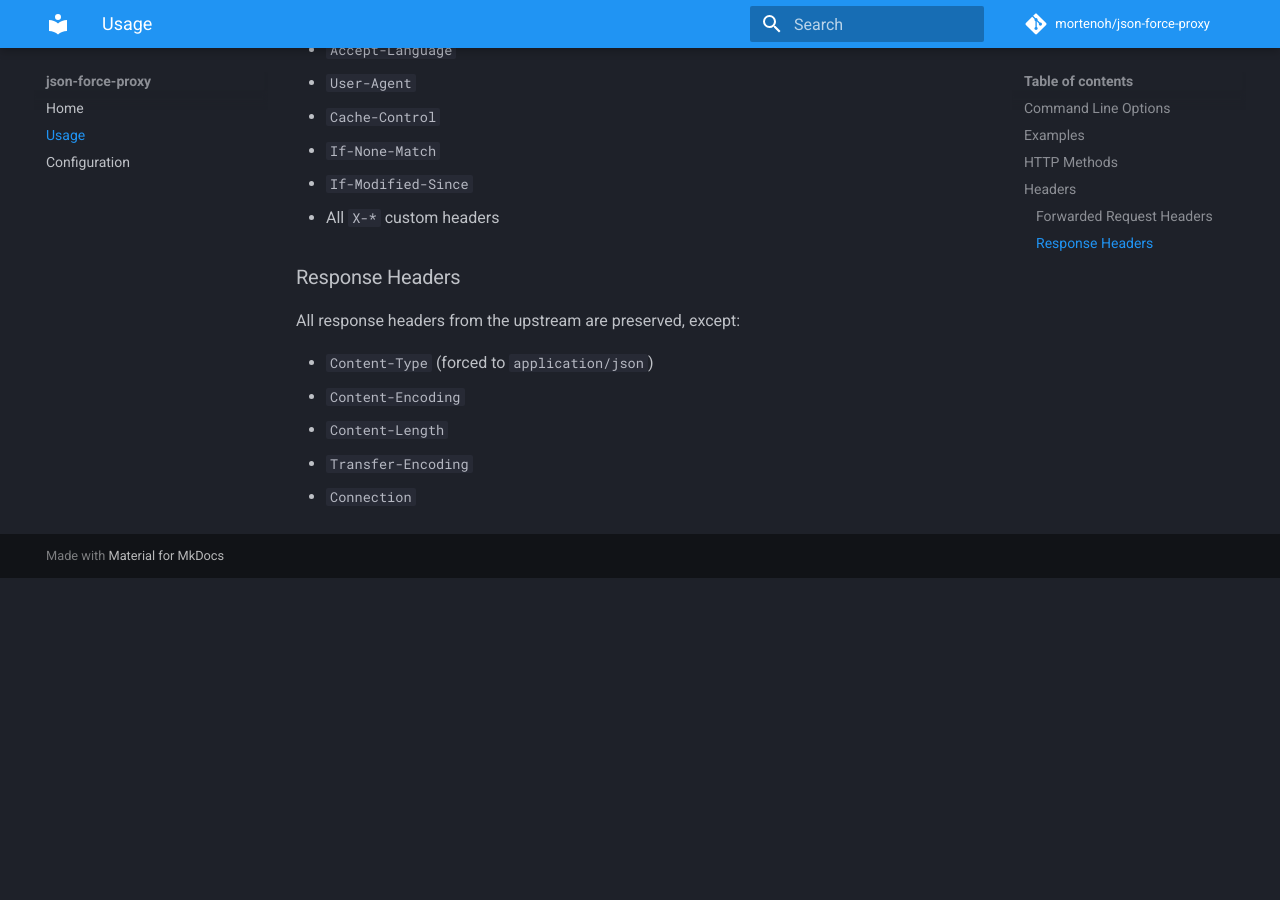
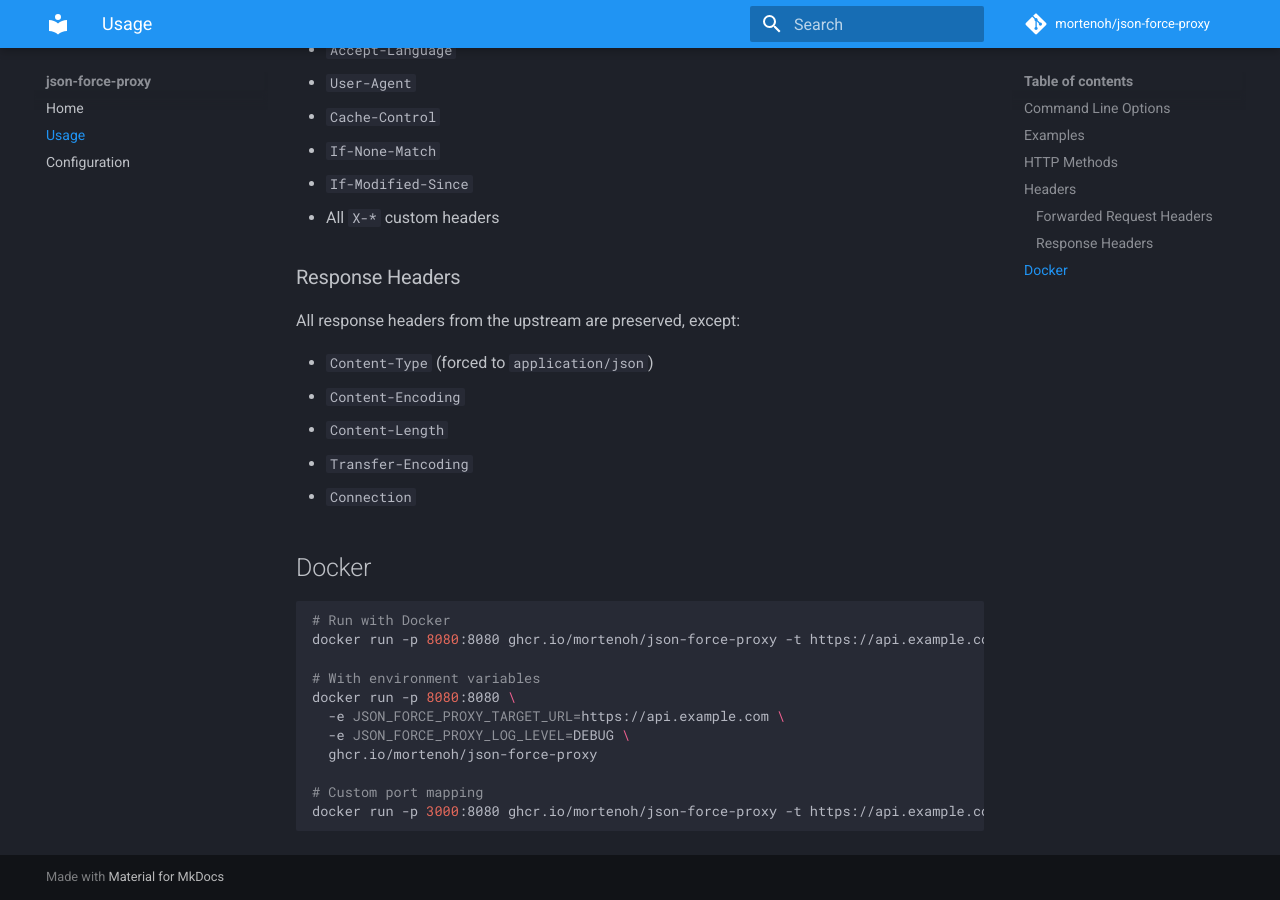
Before and after one commit to mortenoh/json-force-proxy, an MkDocs documentation site: the page built from docs/usage.md, in a window 1280 px wide and 900 px high, scrolled down 1435 px. Built offline with MkDocs 1.6.1 and Material for MkDocs 9.7.7, drawn with Linux system fonts in a browser that asks for light colours; comment, search, counter and statistics services are not loaded; before the commit the page ends 2013 px from its top, so only the background shows below that.

Commit message:
docs: add Docker usage to README and docs

````diff
--- a/docs/usage.md
+++ b/docs/usage.md
@@ -69,3 +69,19 @@ All response headers from the upstream are preserved, except:
 - `Content-Length`
 - `Transfer-Encoding`
 - `Connection`
+
+## Docker
+
+```bash
+# Run with Docker
+docker run -p 8080:8080 ghcr.io/mortenoh/json-force-proxy -t https://api.example.com
+
+# With environment variables
+docker run -p 8080:8080 \
+  -e JSON_FORCE_PROXY_TARGET_URL=https://api.example.com \
+  -e JSON_FORCE_PROXY_LOG_LEVEL=DEBUG \
+  ghcr.io/mortenoh/json-force-proxy
+
+# Custom port mapping
+docker run -p 3000:8080 ghcr.io/mortenoh/json-force-proxy -t https://api.example.com
+```
````
Also changed, not shown: README.md (+3 -0 lines), docs/index.md (+3 -0 lines).
